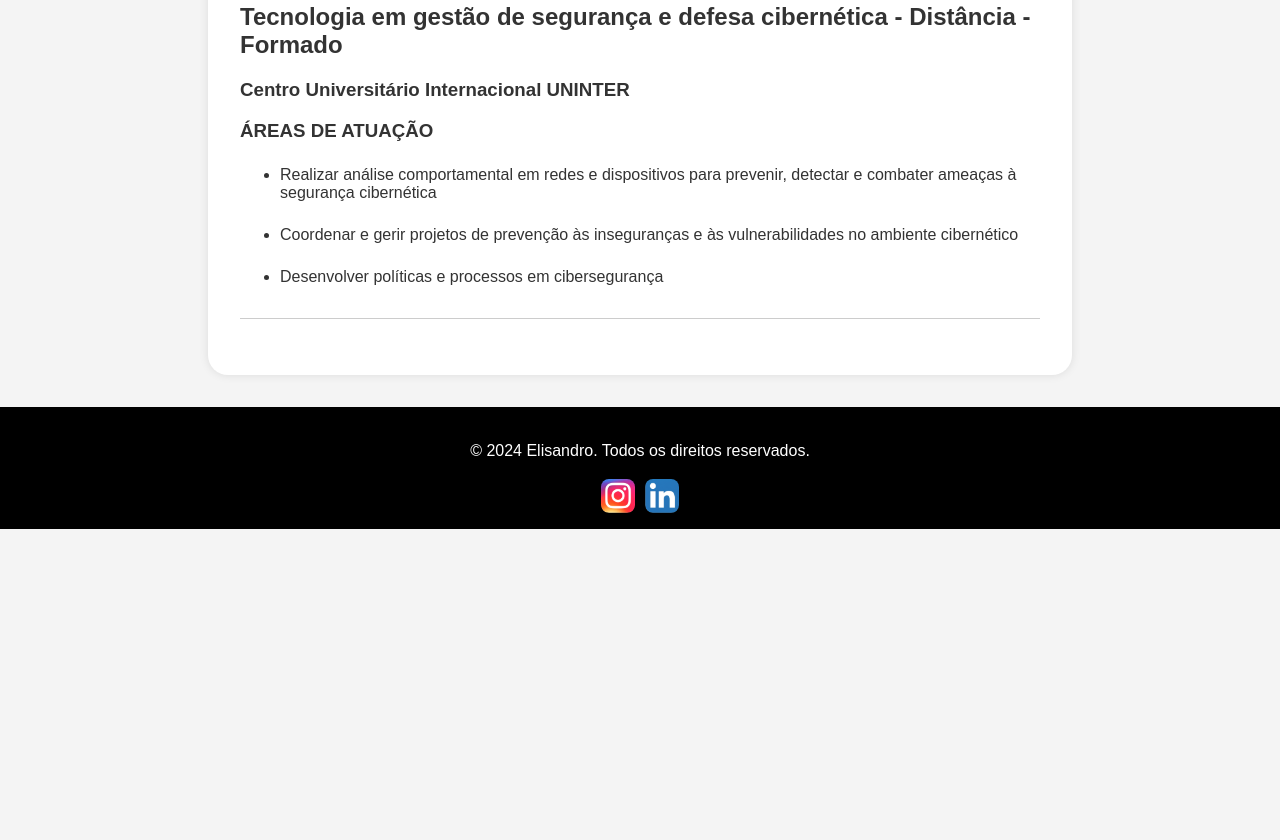
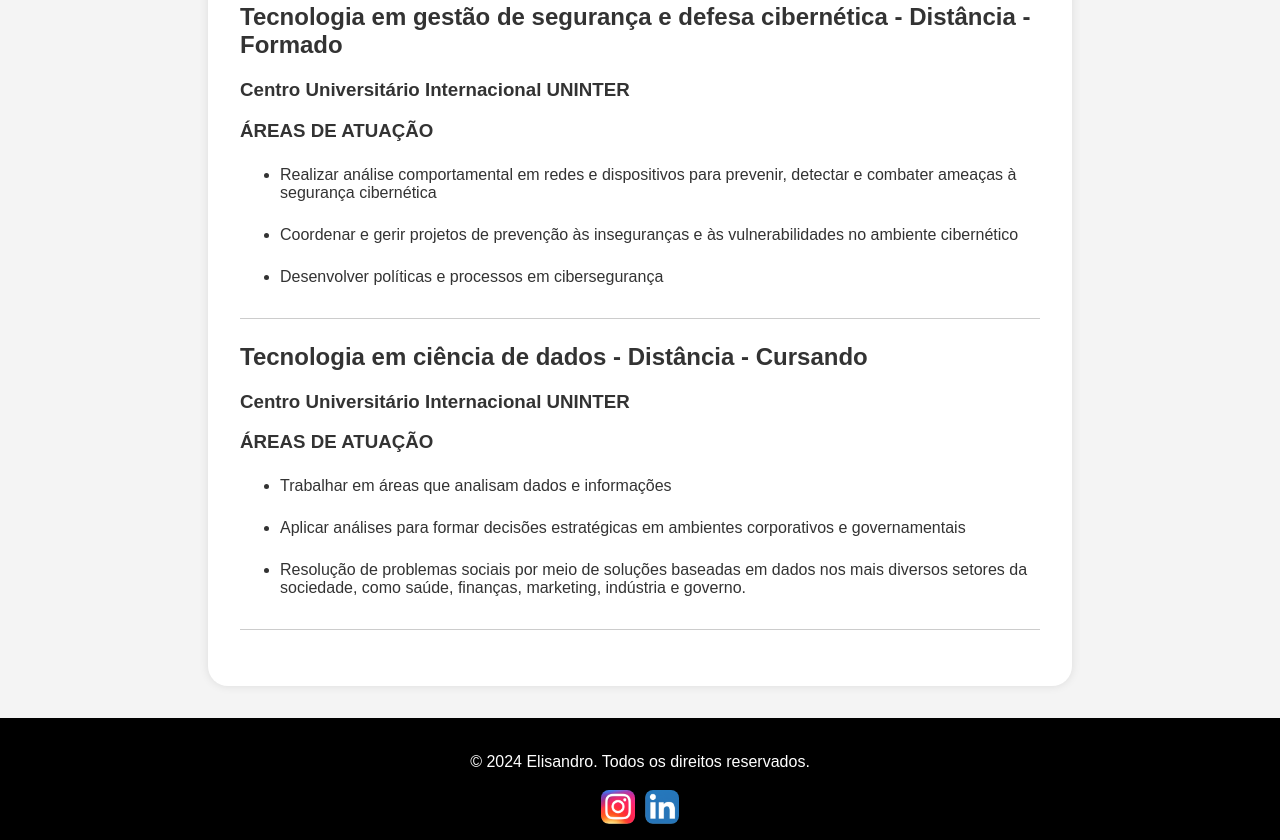
Before and after one commit to elisandropsouza/faculdade-ferramentas-web, a plain HTML site: page formacao.html in a window 1280 px wide. Shown: the part 1900-2740 px from the top of the page. Before the commit the page ends 2429 px from the top, so only its background shows below. Drawn offline with Linux system fonts and the light colour scheme.

Commit message:
add formacao ciencia de dados

```diff
--- a/formacao.html
+++ b/formacao.html
@@ -106,6 +106,20 @@
             </ul>
         </article>
 
+        <article>
+            <h2>Tecnologia em ciência de dados - Distância - Cursando</h2>
+            <h3>Centro Universitário Internacional UNINTER</h3>
+
+            <h3>ÁREAS DE ATUAÇÃO</h3>
+            <ul>
+                <li>Trabalhar em áreas que analisam dados e informações</li>
+                <li>Aplicar análises para formar decisões estratégicas em ambientes corporativos e governamentais</li>
+                <li>Resolução de problemas sociais por meio de soluções baseadas em dados nos mais diversos setores da
+                    sociedade, como saúde, finanças, marketing, indústria e governo.</li>
+
+            </ul>
+        </article>
+
     </section>
 
     <div id="footer"></div>
```
